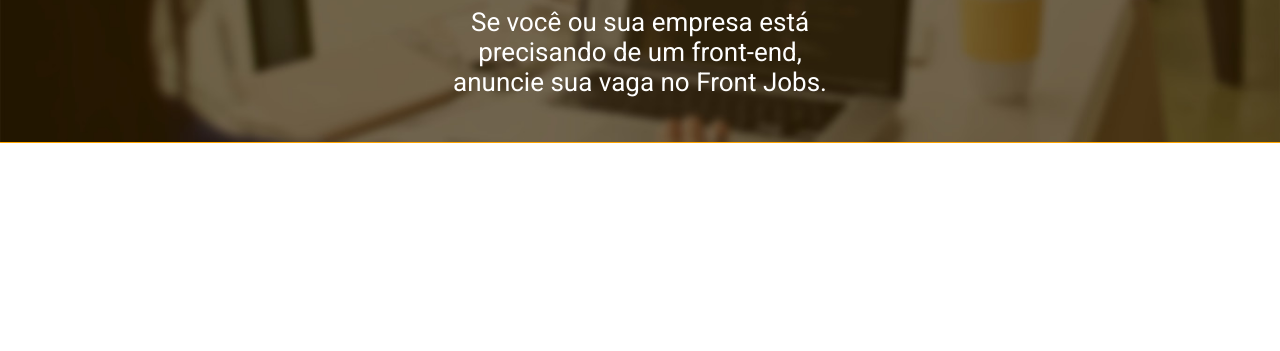
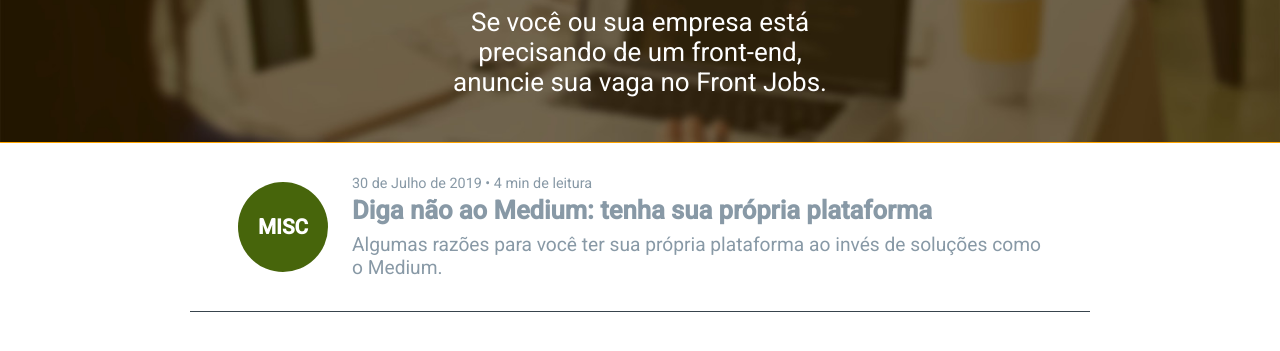
Before and after one commit to front-jobs/new-site, a Gatsby site: page / in a window 1280 px wide. Shown: the part 257-608 px from the top of the page. Built offline with nearby package versions, Linux system fonts and the light colour scheme; Gatsby itself is replaced by a stand-in of ours.

Commit message:
create component postitem

```diff
--- /dev/null
+++ b/src/components/PostItem/index.js
@@ -0,0 +1,25 @@
+import React from 'react'
+
+import * as S from './styled'
+
+const PostItem = () => (
+  <S.Container>
+    <S.PostItemLink to="/slug/">
+      <S.PostItemWrapper>
+        <S.PostItemTag background="#47650b">Misc</S.PostItemTag>
+        <S.PostItemInfo>
+          <S.PostItemDate>30 de Julho de 2019 • 4 min de leitura</S.PostItemDate>
+          <S.PostItemTitle>
+            Diga não ao Medium: tenha sua própria plataforma
+          </S.PostItemTitle>
+          <S.PostItemDescription>
+            Algumas razões para você ter sua própria plataforma ao invés de
+            soluções como o Medium.
+          </S.PostItemDescription>
+        </S.PostItemInfo>
+      </S.PostItemWrapper>
+    </S.PostItemLink>
+  </S.Container>
+)
+
+export default PostItem
--- /dev/null
+++ b/src/components/PostItem/styled.js
@@ -0,0 +1,53 @@
+import styled from 'styled-components'
+import { Link } from 'gatsby'
+
+export const Container = styled.div`
+  width: 900px;
+  margin: 0 auto;
+`
+export const PostItemLink = styled(Link)`
+  color: #8899a6;
+  display: flex;
+  text-decoration: none;
+  &:hover {
+    color: #1fa1f2;
+  }
+`
+export const PostItemWrapper = styled.section`
+  align-items: center;
+  border-bottom: 1px solid #38444d;
+  display: flex;
+  padding: 2rem 3rem;
+  width: 100%;
+`
+export const PostItemTag = styled.div`
+  align-items: center;
+  background: ${props => props.background};
+  border-radius: 50%;
+  color: #fff;
+  display: flex;
+  font-size: 1.3rem;
+  font-weight: 700;
+  justify-content: center;
+  min-height: 90px;
+  min-width: 90px;
+  text-transform: uppercase;
+`
+export const PostItemInfo = styled.div`
+  display: flex;
+  flex-direction: column;
+  margin-left: 1.5rem;
+`
+export const PostItemDate = styled.time`
+  font-size: 0.9rem;
+`
+export const PostItemTitle = styled.h1`
+  font-size: 1.6rem;
+  font-weight: 700;
+  margin: 0.2rem 0 0.5rem;
+`
+export const PostItemDescription = styled.p`
+  font-size: 1.2rem;
+  font-weight: 300;
+  line-height: 1.2;
+`
--- a/src/pages/index.js
+++ b/src/pages/index.js
@@ -2,10 +2,12 @@
 
 import Layout from '../components/Layout'
 import SEO from '../components/seo'
+import PostItem from "../components/PostItem"
 
 const IndexPage = () => (
   <Layout>
     <SEO title="Home" />
+    <PostItem></PostItem>
   </Layout>
 )
 
```
